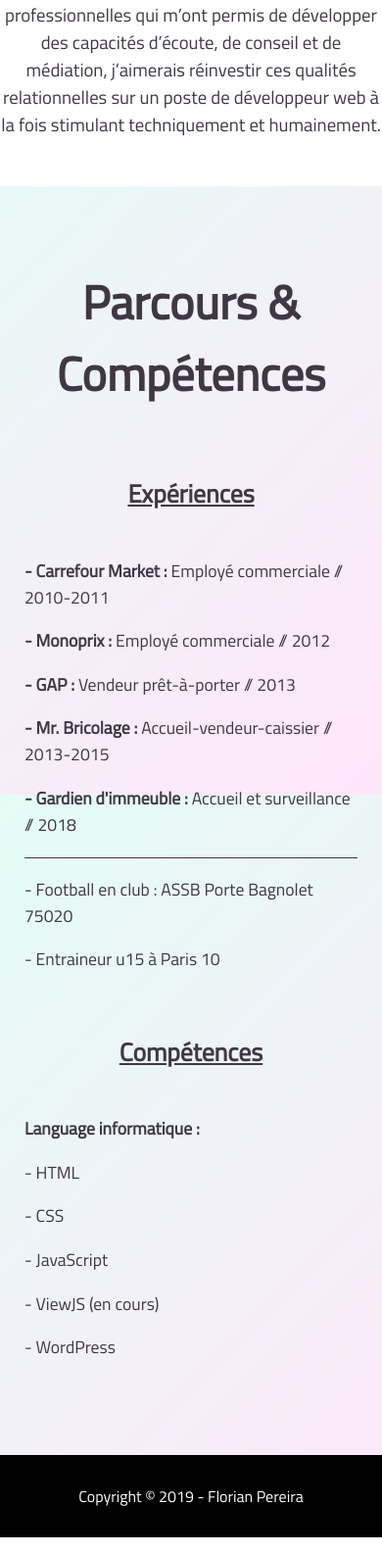
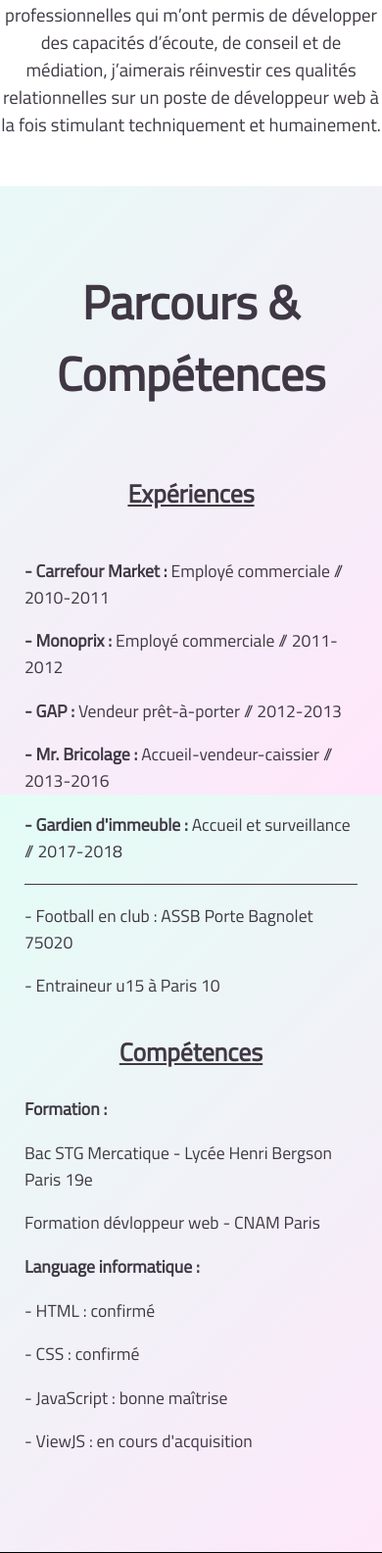
Before and after one commit to FloPereira75/flopereira75.github.io, a PHP site: page / in a window 390 px wide. Shown: the part 1721-3306 px from the top of the page at 98% size. Run offline with PHP 8.4, Linux system fonts and the light colour scheme.

Commit message:
presque LAST commit

```diff
--- a/index.html
+++ b/index.html
@@ -58,10 +58,10 @@
                     <img src="image/work2.png" alt="Work">
                     <div class="wrap-xperience">
                         <p id="paddinghaut"><span class="form-gras">- Carrefour Market :</span> Employé commerciale // 2010-2011</p>
-                        <p><span class="form-gras">- Monoprix :</span> Employé commerciale // 2012</p>
-                        <p><span class="form-gras">- GAP :</span> Vendeur prêt-à-porter // 2013</p>
-                        <p><span class="form-gras">- Mr. Bricolage :</span> Accueil-vendeur-caissier // 2013-2015</p>
-                        <p id="bordurebas"><span class="form-gras">- Gardien d'immeuble :</span> Accueil et surveillance // 2018</p>
+                        <p><span class="form-gras">- Monoprix :</span> Employé commerciale // 2011-2012</p>
+                        <p><span class="form-gras">- GAP :</span> Vendeur prêt-à-porter // 2012-2013</p>
+                        <p><span class="form-gras">- Mr. Bricolage :</span> Accueil-vendeur-caissier // 2013-2016</p>
+                        <p id="bordurebas"><span class="form-gras">- Gardien d'immeuble :</span> Accueil et surveillance // 2017-2018</p>
                         <p>- Football en club : ASSB Porte Bagnolet 75020</p>
                         <p>- Entraineur u15 à Paris 10</p>
                     </div>
@@ -70,12 +70,14 @@
                     <h3>Compétences</h3>
                     <img src="image/competence.png" alt="compétence">
                     <div class="wrap-cptence">
-                        <p id="paddinghaut" class="form-gras">Language informatique :</p>
-                        <p>- HTML</p>
-                        <p>- CSS</p>
-                        <p>- JavaScript</p>
-                        <p>- ViewJS (en cours)</p>
-                        <p>- WordPress</p>
+                        <p class="form-gras">Formation :</p>
+                        <p>Bac STG Mercatique - Lycée Henri Bergson Paris 19e</p>
+                        <p>Formation dévloppeur web - CNAM Paris </p>
+                        <p class="form-gras">Language informatique :</p>
+                        <p>- HTML : confirmé</p>
+                        <p>- CSS : confirmé</p>
+                        <p>- JavaScript : bonne maîtrise</p>
+                        <p>- ViewJS : en cours d'acquisition</p>
                     </div>
                 </div>
             </div>
--- a/mobildesign.css
+++ b/mobildesign.css
@@ -6,12 +6,23 @@
     .wrap {
         overflow:hidden;
     }
+
     .me-contacter {
-        /* display: none; */
+        opacity: 0.5;
     }
-    /* .me-contacter:hover {
-        left: auto;
-    } */
+
+    #flchup {
+        position: fixed;
+        right: 1em;
+        bottom: 85px;
+    }
+
+    #print-cv {
+        position: fixed;
+        left: 1em;
+        bottom: 85px;
+    }
+
 
     /* HEADER */
 
@@ -100,8 +111,8 @@
 
     /* PARCOURS ET COMPETENCES */
     .exp {
-        padding-bottom: 45vh;
-        height: 875px;
+        padding-bottom: 50px;
+        height: auto;
     }
     .exp h2 {
         font-size: 3em;
```
